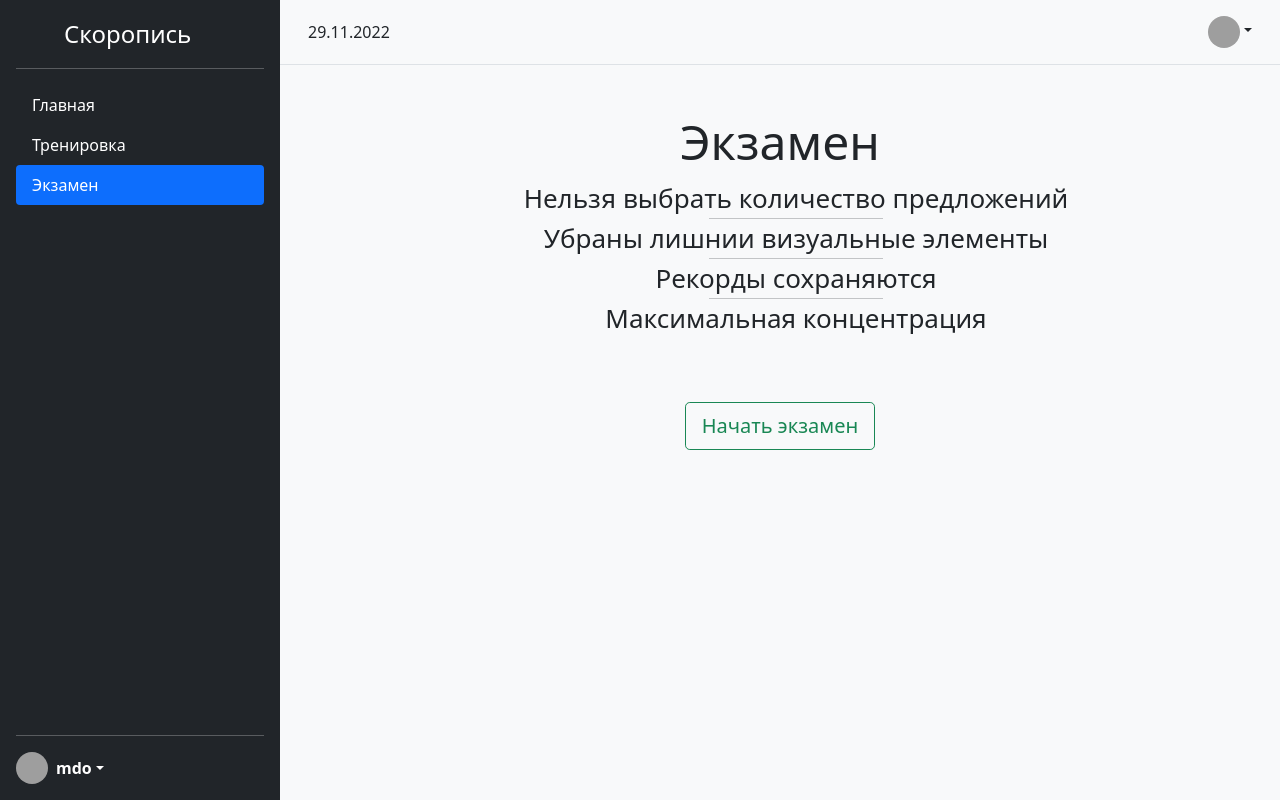
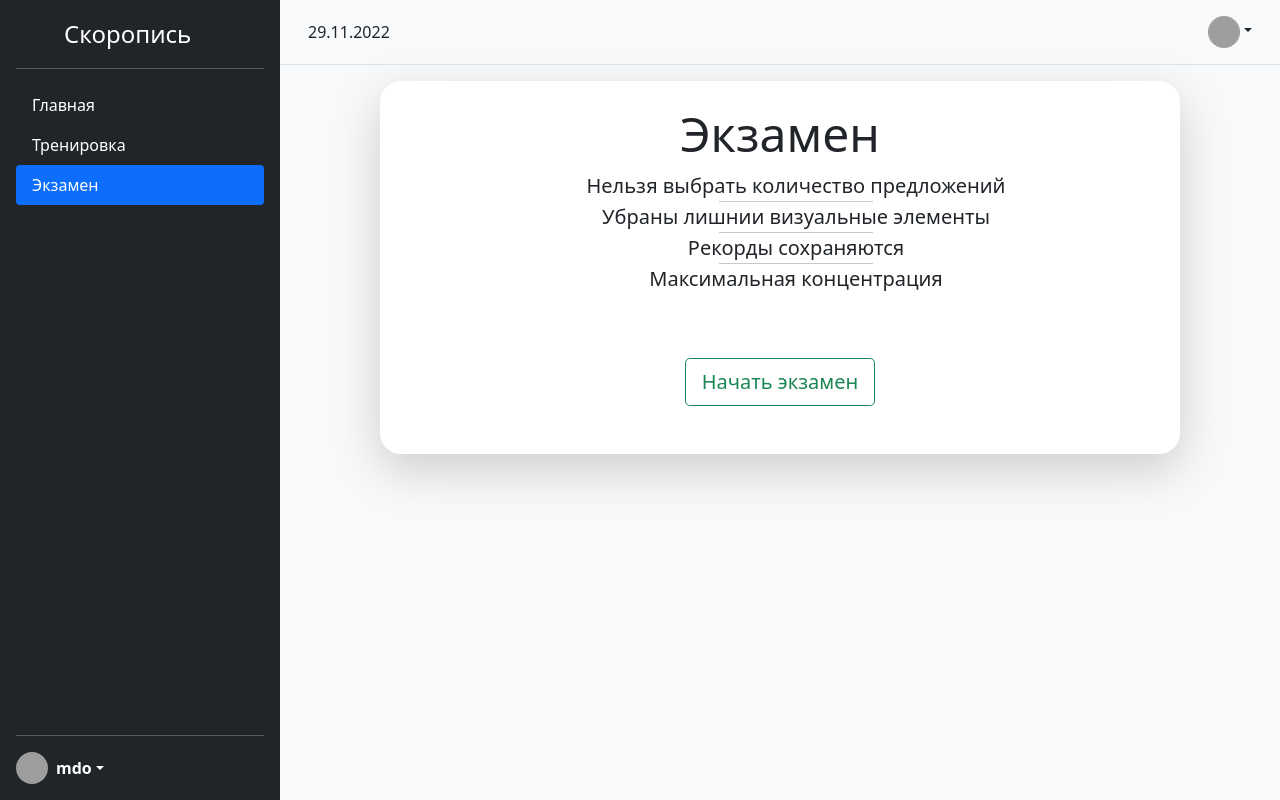
Before and after one commit to danilabais/shorthand, a Vue app: page /exam in a window 1280 px wide. Built offline with nearby package versions, Linux system fonts and the light colour scheme; grey boxes are pictures that could not be loaded.

Commit message:
начал делать раздел экзамен

```diff
--- /dev/null
+++ b/src/components/Counter.vue
@@ -0,0 +1,44 @@
+<template>
+  <div class="counter display-1 d-flex justify-content-center align-items-center" >
+     <strong >
+         {{counter}}
+        </strong>
+  </div>
+</template>
+
+<script>
+export default {
+    name:'Counter',
+    data () {
+        return {
+            counter:3,
+        }
+    },
+    methods: {
+        startCount() {
+            setTimeout(() => {
+                if (this.counter===1) {
+                    this.$emit('exam')
+                    return
+                }
+                this.counter--
+                this.startCount()
+            }, 1000);
+        }
+    },
+    mounted() {
+        this.startCount()
+    }
+
+
+}
+</script>
+
+<style scoped>
+    .counter {
+        font-size: 40em;
+        font-family:"Lucida Console", Monaco, monospace;
+        font-weight: 900;
+
+    }
+</style>
--- /dev/null
+++ b/src/components/ExamLobby.vue
@@ -0,0 +1,45 @@
+<template>
+   <div class="center">
+            <h2 class="display-5 pt-4">Экзамен</h2>
+                <ul class="lead">
+                    <li>
+                    Нельзя выбрать количество предложений
+                    </li>
+                    <hr style="width:20%" class="m-auto">
+                    <li>
+                    Убраны лишнии визуальные элементы
+                    </li>
+                    <hr style="width:20%" class="m-auto">
+                    <li>
+                    Рекорды сохраняются
+                    </li>
+                    <hr style="width:20%" class="m-auto">
+                    <li>
+                    Максимальная концентрация
+                    </li>
+                    </ul>
+                    <button v-on:click="startCounter" type="button" class="btn btn-lg btn-outline-success mt-5 mb-5">Начать экзамен</button>
+   </div>
+
+</template>
+
+<script>
+export default {
+    name: 'TrainingLobby',
+
+     methods: {
+        startCounter() {
+            this.$emit('startCounter')
+        }
+    },
+}
+</script>
+
+<style scoped>
+li {
+    list-style: none;
+}
+ * {
+    text-align: center;
+}
+</style>
--- /dev/null
+++ b/src/components/ExamStart.vue
@@ -0,0 +1,33 @@
+<template>
+  <div>
+      <div class="d-flex justify-content-around align-items-center p-1" >
+      <button v-on:click="fetchText" type="button" onclick="blur()" class="btn btn-outline-secondary">Начать заново</button>
+      <h3>324</h3>
+      <h3>24</h3>
+      </div>
+      <hr style="width:90%" class="m-auto">
+      <p  v-html="text"  class="text p-2">
+      </p>
+  </div>
+</template>
+
+<script>
+export default {
+    name:'ExamStart',
+    props: {
+      text: {
+        type: String,
+        required:true,
+      }
+    },
+    methods: {
+      fetchText(){
+        this.$emit('fetchText')
+      }
+    }
+}
+</script>
+
+<style>
+
+</style>
--- a/src/views/Exam.vue
+++ b/src/views/Exam.vue
@@ -1,44 +1,79 @@
 <template>
   <div>
-      <div  class="bg-light  pt-3 px-3 pt-md-5 px-md-5 text-center">
-        <h2 class="display-5">Экзамен</h2>
-            <ul class="lead">
-                <li>
-                Нельзя выбрать количество предложений
-                </li>
-                <hr style="width:20%" class="m-auto">
-                <li>
-                Убраны лишнии визуальные элементы
-                </li>
-                <hr style="width:20%" class="m-auto">
-                <li>
-                Рекорды сохраняются
-                </li>
-                <hr style="width:20%" class="m-auto">
-                <li>
-                Максимальная концентрация
-                </li>
-                </ul>
-            <button v-on:click="start" type="button" class="btn btn-lg btn-outline-success mt-5 mb-5">Начать экзамен</button>
+      <div class="bg-body shadow-lg mx-auto mt-3 " style="width: 80%; min-height: 200px; border-radius: 21px 21px 21px 21px;">
+        <ExamLobby v-if="!isStart" v-on:startCounter="startCounter"/>
+        <Counter v-if="isStart && !isStartExam" v-on:exam="exam"/>
+        <ExamStart v-on:fetchText="repeat" v-bind:text="text" v-if="isStartExam"/>
+
+
         </div>
 
   </div>
 </template>
 
 <script>
-import TrainingStart from '@/components/TrainingStart.vue'
+
+
+    import axios from 'axios'
+    import ExamLobby from '@/components/ExamLobby.vue'
+    import Counter from '@/components/Counter.vue'
+    import ExamStart from '@/components/ExamStart.vue'
+
 export default {
+
     name:'Exam',
+    data() {
+        return {
+            isStart:false,
+            isStartExam:false,
+            text:'',
+
+        }
+    },
     components: {
-        TrainingStart
+        ExamLobby,
+        Counter,
+        ExamStart,
 
-    }
+    },
+    methods: {
+        repeat(){
+             this.isStart=true
+             this.isStartExam=false
+            this.fetchText()
+        },
+        startCounter() {
+            this.isStart=true
+             this.fetchText()
+        },
+        exam() {
+            this.isStartExam = true
+
+
+        },
+        async fetchText() {
+        try {
+          const response = await axios.get(`https://fish-text.ru/get?format=text&number=8`)
+          this.text = this.wrap(response.data.text)
+        } catch (error) {
+          alert('ошибка ', error)
+        }
+        },
+        wrap(text) {
+        const arr=text.split('')
+        let newArr=[]
+        for (let i=0; i<arr.length;i++) {
+          newArr.push(`<span>${arr[i]}</span>`)
+        }
+        newArr=newArr.join('')
+        return newArr
+      }
+    },
+
+
 }
 </script>
 
-<style scoped>
-li {
-    font-size: 1.3em;
-    list-style: none;
-}
+<style>
+
 </style>
--- a/src/views/Train.vue
+++ b/src/views/Train.vue
@@ -68,7 +68,6 @@ export default {
           newArr.push(`<span>${arr[i]}</span>`)
         }
         newArr=newArr.join('')
-        console.log(newArr)
         return {
           newArr,
           n,
```
